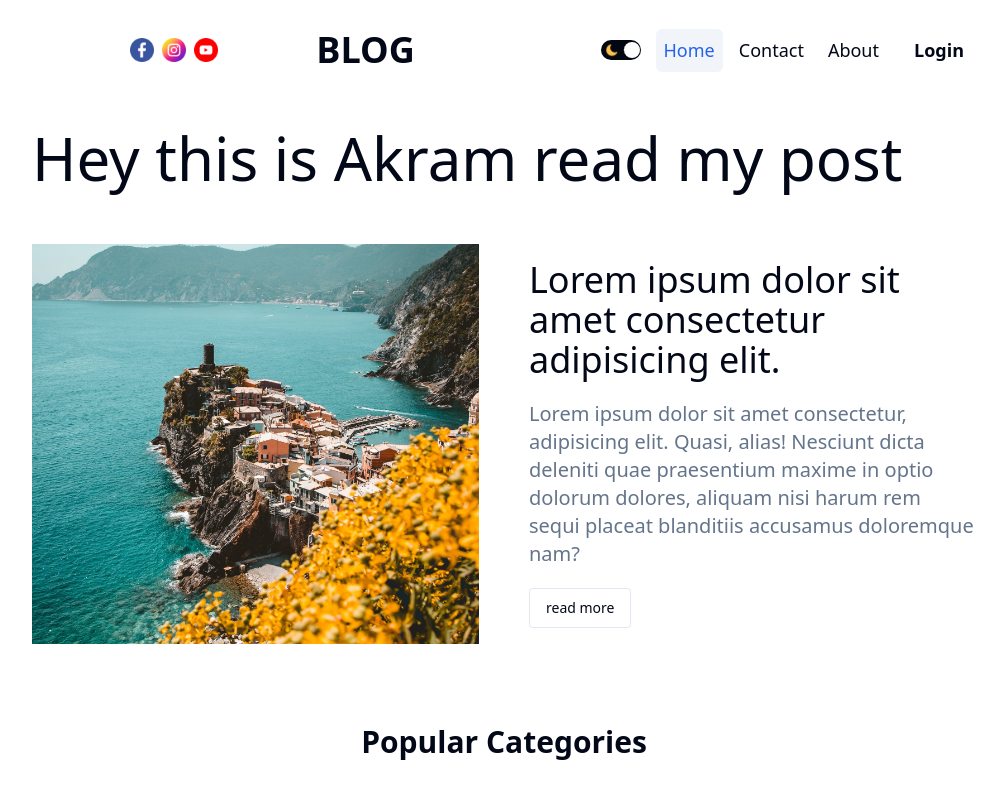
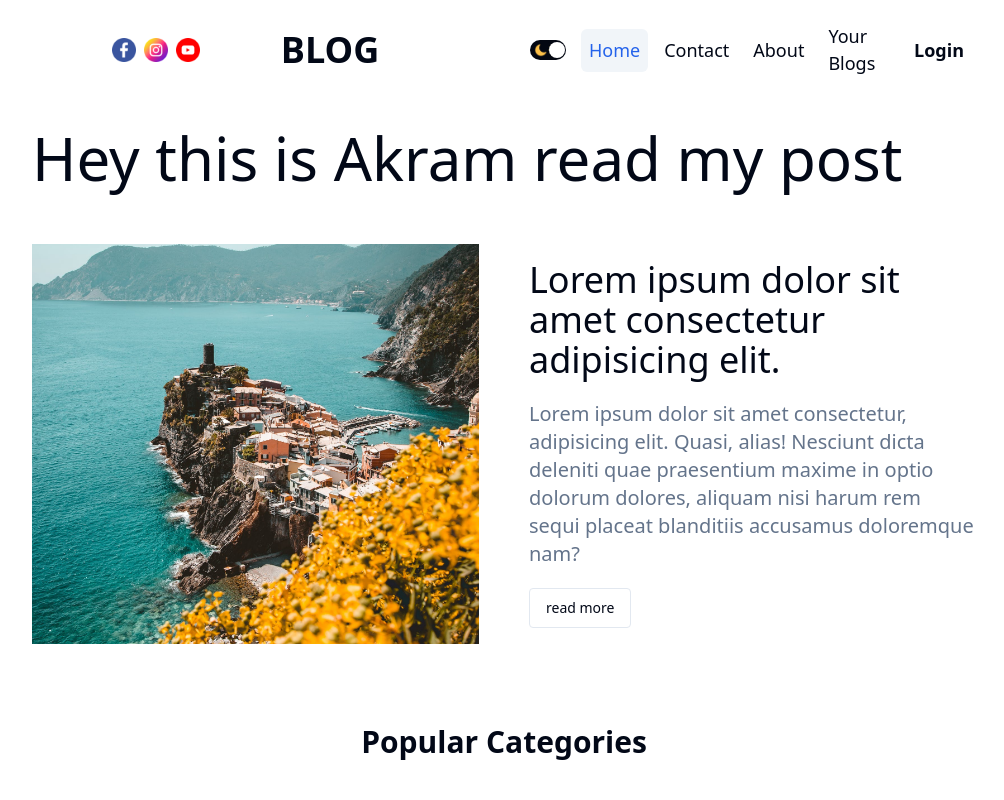
Before and after one commit to AkramRamoul/blog, a Next.js app: page / in a window 1280 px wide. Shown: the top 800 px of the page, without its empty margins (136-1140 px from the left). Built offline with nearby package versions, Linux system fonts and the light colour scheme; no server answers; the database is empty.

Commit message:
links add

```diff
--- a/app/components/NavBar/Link.tsx
+++ b/app/components/NavBar/Link.tsx
@@ -19,6 +19,11 @@ export const links = [
     id: 2,
     name: "About",
     href: "/about",
+  },
+  {
+    id: 3,
+    name: "Your Blogs",
+    href: "/blog",
   },
 ];
 
```
